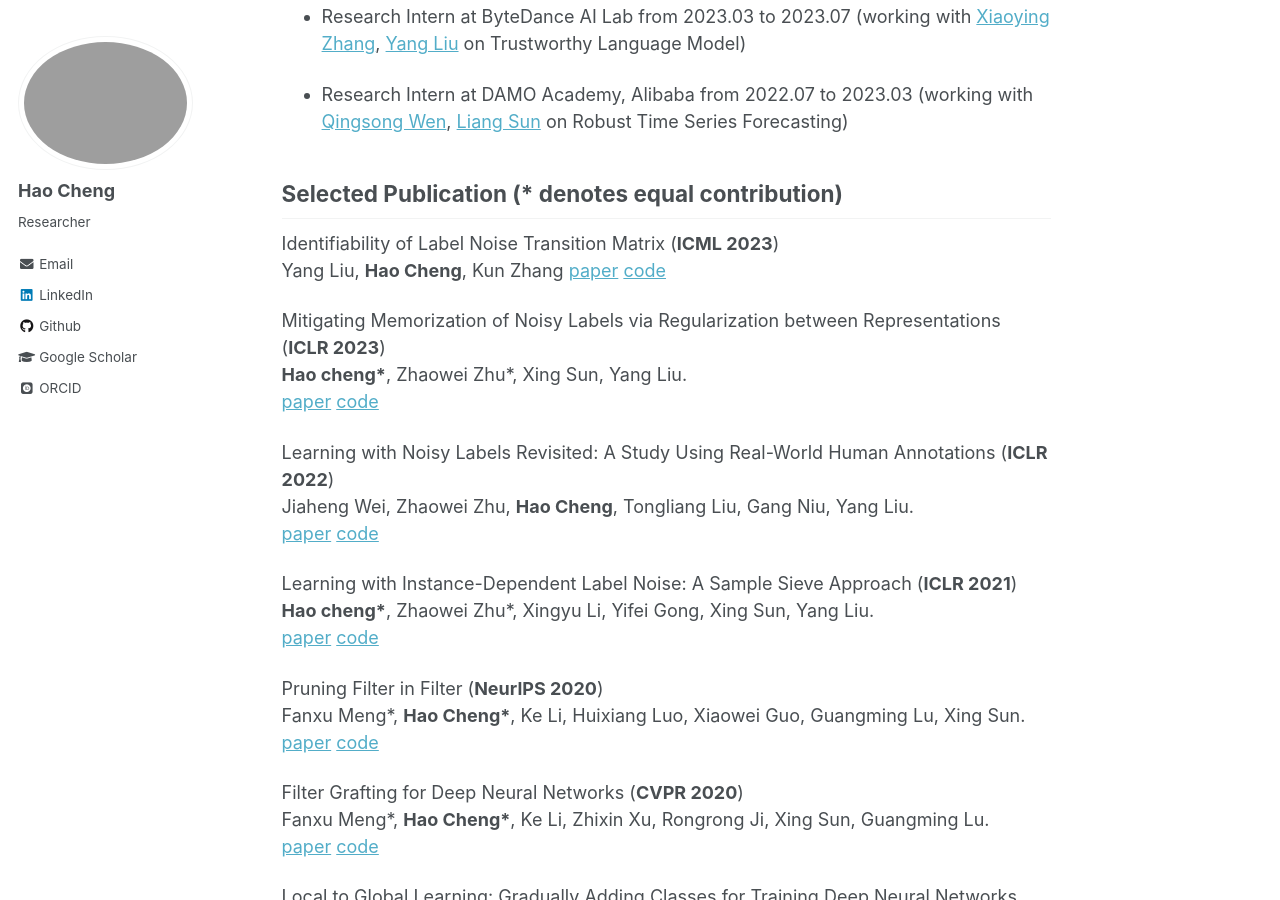
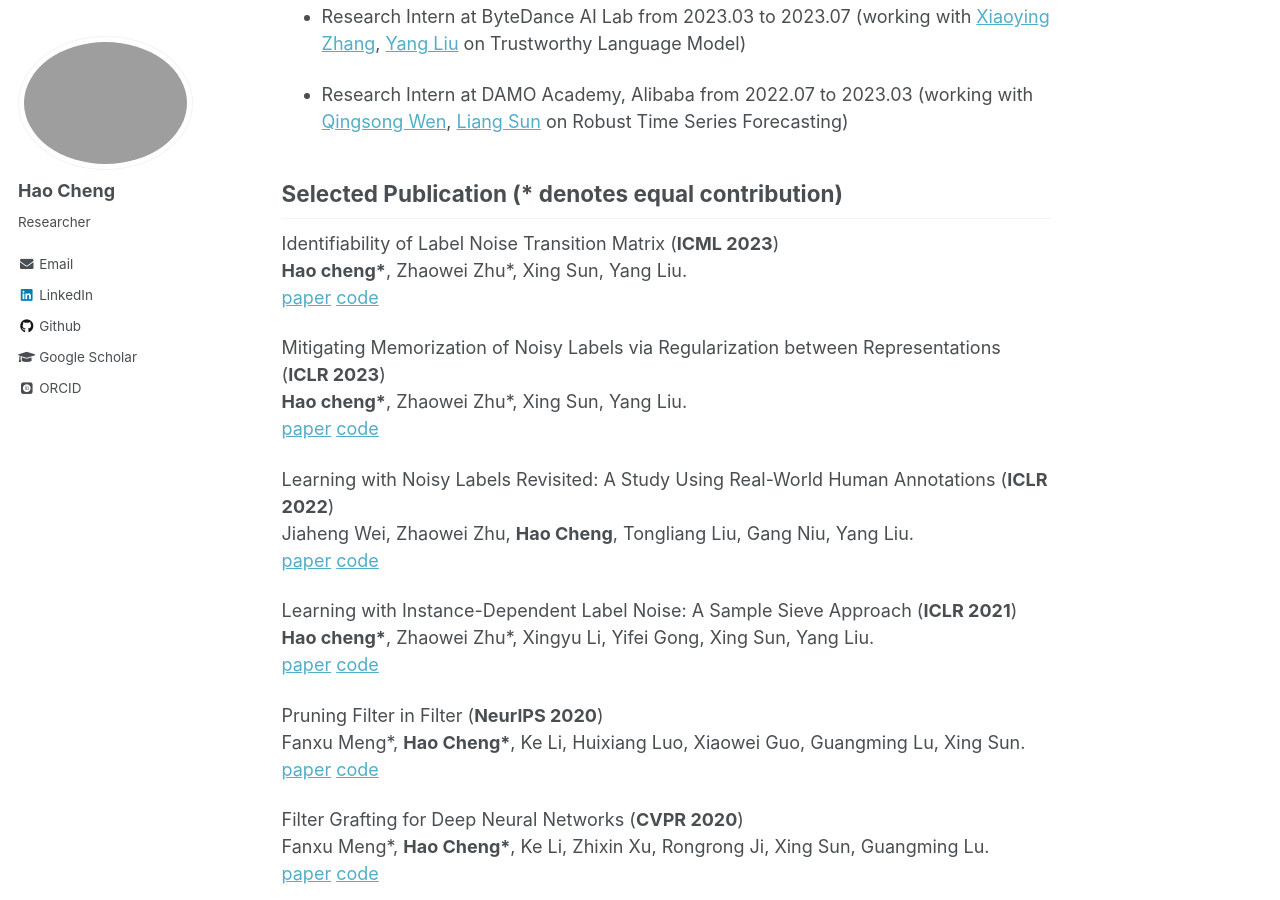
Before and after one commit to haochenglouis/haochenglouis.github.io, a Jekyll site: the page built from _pages/about.md, in a window 1280 px wide and 900 px high, scrolled down 495 px. Built offline with Jekyll 4.4.1, drawn with Linux system fonts in a browser that asks for light colours; some web fonts are replaced.

Commit message:
Update about.md

```diff
--- a/_pages/about.md
+++ b/_pages/about.md
@@ -26,7 +26,7 @@ News
 ## Selected Publication (* denotes equal contribution)
 
 Identifiability of Label Noise Transition Matrix (**ICML 2023**)
-Yang Liu, **Hao Cheng**, Kun Zhang
+**Hao cheng\***, Zhaowei Zhu\*, Xing Sun, Yang Liu.
 [paper](https://arxiv.org/abs/2202.02016) [code](https://github.com/UCSC-REAL/Identifiability)
 
 Mitigating Memorization of Noisy Labels via Regularization between Representations (**ICLR 2023**)
```
